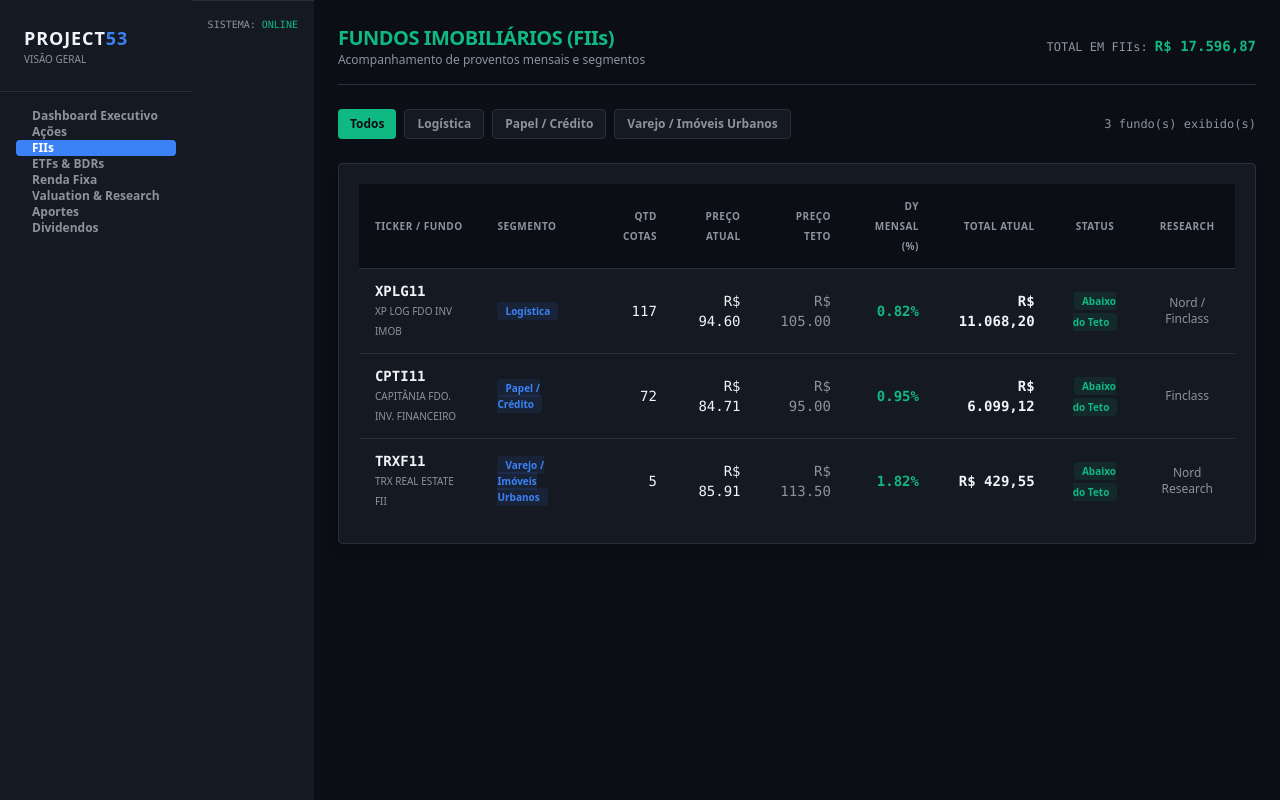
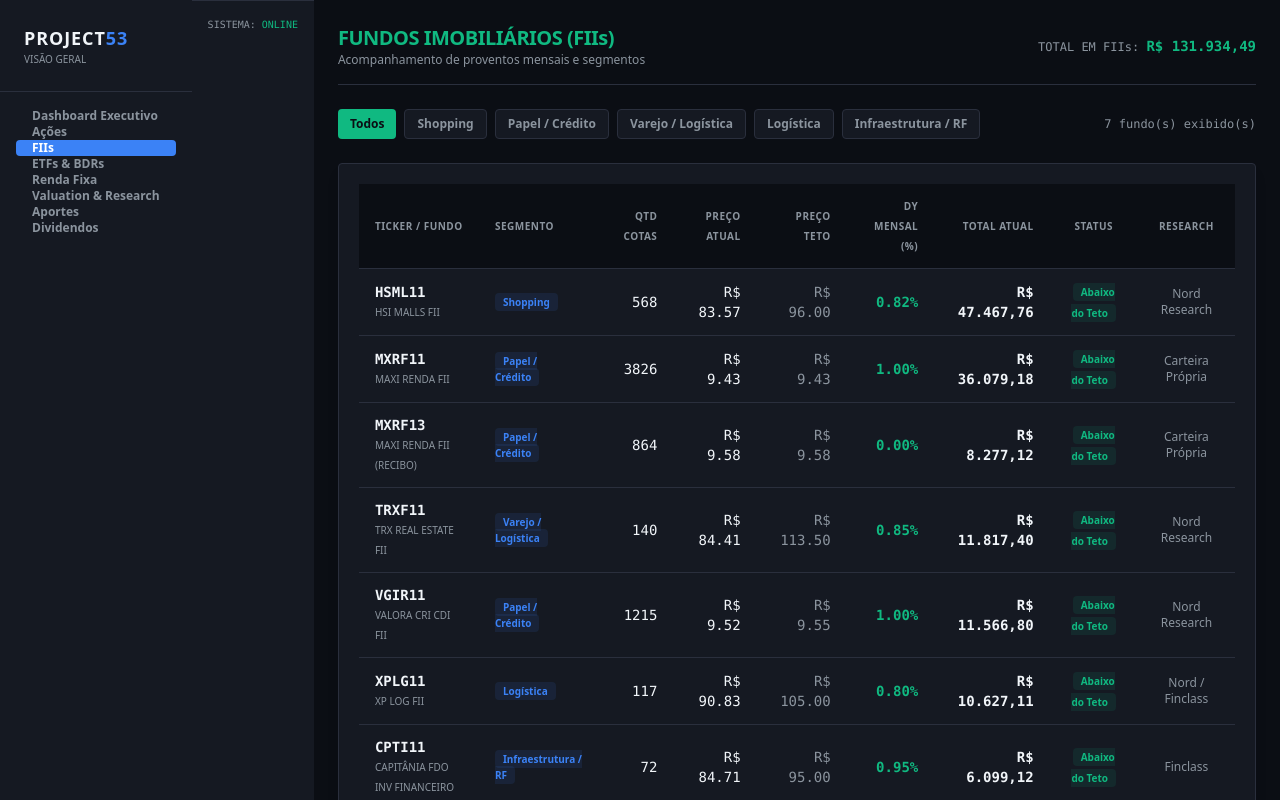
Before and after one commit to Andre-Marcelino-2026/aposentadoria53, a Next.js app: page /fiis in a window 1280 px wide. Built offline with nearby package versions, Linux system fonts and the light colour scheme.

Commit message:
Update portfolio.ts

```diff
--- a/src/data/portfolio.ts
+++ b/src/data/portfolio.ts
@@ -1,5 +1,5 @@
 // Base de Dados Unificada - Projeto Aposentadoria 53
-// Consolidação Total: B3 (06/08/2026) + Itaú + Nubank + TRXF11 (5 cotas)
+// Consolidação Total Exata: Exportação B3 + Itaú + Nubank
 
 export interface Acao {
   ticker: string;
@@ -25,7 +25,7 @@ export interface FII {
 
 export interface RendaFixa {
   nome: string;
-  tipo: 'Tesouro Direto' | 'CDB / RDB' | 'Fundo DI' | 'Previdência' | 'Caixinha/Cofrinho';
+  tipo: string;
   quantidade: number;
   valorAplicado: number;
   valorAtual: number;
@@ -51,158 +51,57 @@ export const userProfile: UserProfile = {
   },
 };
 
-// Carteira Real de Ações (Posição B3 06/08/2026)
+// Carteira Real de Ações, BDRs e ETFs de Renda Variável (Posição B3 Exata)
 export const portfolioAcoes: Acao[] = [
-  {
-    ticker: 'AXIA3',
-    nome: 'AXIA ENERGIA S.A. ON',
-    quantidade: 122,
-    precoAtual: 53.17,
-    precoTeto: 62.00,
-    categoria: 'Dividendos',
-    dy: 7.2,
-    research: 'Nord Research',
-  },
-  {
-    ticker: 'AXIA7',
-    nome: 'AXIA ENERGIA S.A. PNC',
-    quantidade: 32,
-    precoAtual: 52.93,
-    precoTeto: 60.00,
-    categoria: 'Dividendos',
-    dy: 7.5,
-    research: 'Nord Research',
-  },
-  {
-    ticker: 'B3SA3',
-    nome: 'B3 S.A. ON',
-    quantidade: 360,
-    precoAtual: 15.36,
-    precoTeto: 16.50,
-    categoria: 'Crescimento',
-    dy: 4.8,
-    research: 'Finclass',
-  },
-  {
-    ticker: 'BBSE3',
-    nome: 'BB SEGURIDADE ON',
-    quantidade: 103,
-    precoAtual: 40.96,
-    precoTeto: 36.00,
-    categoria: 'Dividendos',
-    dy: 8.9,
-    research: 'Nord Research',
-  },
-  {
-    ticker: 'BPAC11',
-    nome: 'BCO BTG PACTUAL UNIT',
-    quantidade: 142,
-    precoAtual: 56.15,
-    precoTeto: 58.00,
-    categoria: 'Crescimento',
-    dy: 2.5,
-    research: 'Nord Research / Finclass',
-  },
-  {
-    ticker: 'IRBR3',
-    nome: 'IRB BRASIL ON',
-    quantidade: 33,
-    precoAtual: 47.98,
-    precoTeto: 50.00,
-    categoria: 'Crescimento',
-    dy: 1.2,
-    research: 'Carteira Própria',
-  },
+  // Ações
+  { ticker: 'AXIA3', nome: 'AXIA ENERGIA S.A. ON', quantidade: 122, precoAtual: 53.17, precoTeto: 62.00, categoria: 'Dividendos', dy: 7.2, research: 'Nord Research' },
+  { ticker: 'AXIA7', nome: 'AXIA ENERGIA S.A. PNC', quantidade: 32, precoAtual: 52.93, precoTeto: 60.00, categoria: 'Dividendos', dy: 7.5, research: 'Nord Research' },
+  { ticker: 'B3SA3', nome: 'B3 S.A. ON', quantidade: 360, precoAtual: 15.36, precoTeto: 16.50, categoria: 'Crescimento', dy: 4.8, research: 'Finclass' },
+  { ticker: 'BBSE3', nome: 'BB SEGURIDADE ON', quantidade: 103, precoAtual: 40.96, precoTeto: 36.00, categoria: 'Dividendos', dy: 8.9, research: 'Nord Research' },
+  { ticker: 'BPAC11', nome: 'BCO BTG PACTUAL UNIT', quantidade: 142, precoAtual: 56.20, precoTeto: 58.00, categoria: 'Crescimento', dy: 2.5, research: 'Nord / Finclass' },
+  { ticker: 'IRBR3', nome: 'IRB BRASIL ON', quantidade: 33, precoAtual: 52.74, precoTeto: 50.00, categoria: 'Crescimento', dy: 1.2, research: 'Carteira Própria' },
+  { ticker: 'ITSA4', nome: 'ITAUSA S.A. PN', quantidade: 905, precoAtual: 13.51, precoTeto: 13.51, categoria: 'Dividendos', dy: 0.0, research: 'Carteira Própria' },
+  { ticker: 'KLBN3', nome: 'KLABIN S.A. ON', quantidade: 1769, precoAtual: 3.68, precoTeto: 3.68, categoria: 'Crescimento', dy: 0.0, research: 'Carteira Própria' },
+  { ticker: 'OIBR3', nome: 'OI S.A. ON', quantidade: 20, precoAtual: 0.12, precoTeto: 0.12, categoria: 'Crescimento', dy: 0.0, research: 'Carteira Própria' },
+  { ticker: 'PRIO3', nome: 'PRIO S.A. ON', quantidade: 175, precoAtual: 58.61, precoTeto: 58.61, categoria: 'Crescimento', dy: 0.0, research: 'Carteira Própria' },
+  { ticker: 'SHUL4', nome: 'SCHULZ S.A. PN', quantidade: 297, precoAtual: 4.48, precoTeto: 4.48, categoria: 'Crescimento', dy: 0.0, research: 'Carteira Própria' },
+  { ticker: 'TAEE11', nome: 'TAESA S.A. UNIT', quantidade: 143, precoAtual: 39.54, precoTeto: 39.54, categoria: 'Dividendos', dy: 0.0, research: 'Carteira Própria' },
+  // BDRs
+  { ticker: 'INBR32', nome: 'INTER CO INC BDR', quantidade: 70, precoAtual: 28.92, precoTeto: 28.92, categoria: 'Crescimento', dy: 0.0, research: 'Carteira Própria' },
+  // ETFs de Renda Variável / Cripto
+  { ticker: 'ACWI11', nome: 'TREND ETF ALL COUNTRIES', quantidade: 192, precoAtual: 17.25, precoTeto: 17.25, categoria: 'Crescimento', dy: 0.0, research: 'Carteira Própria' },
+  { ticker: 'BOVA11', nome: 'ISHARES IBOVESPA ETF', quantidade: 30, precoAtual: 172.04, precoTeto: 172.04, categoria: 'Crescimento', dy: 0.0, research: 'Carteira Própria' },
+  { ticker: 'DIVD11', nome: 'IT NOW IDIV RENDA ETF', quantidade: 40, precoAtual: 62.07, precoTeto: 62.07, categoria: 'Dividendos', dy: 0.0, research: 'Carteira Própria' },
+  { ticker: 'DIVO11', nome: 'IT NOW IDIV ETF', quantidade: 732, precoAtual: 126.44, precoTeto: 126.44, categoria: 'Dividendos', dy: 0.0, research: 'Carteira Própria' },
+  { ticker: 'HODL11', nome: 'INVESTO ETF BITCOIN', quantidade: 85, precoAtual: 55.33, precoTeto: 55.33, categoria: 'Crescimento', dy: 0.0, research: 'Carteira Própria' },
+  { ticker: 'IVVB11', nome: 'ISHARES S&P 500 ETF', quantidade: 20, precoAtual: 443.95, precoTeto: 443.95, categoria: 'Crescimento', dy: 0.0, research: 'Carteira Própria' },
 ];
 
-// Carteira Real de FIIs / Fundos (Posição B3 + 5 cotas TRXF11)
+// Carteira Real de FIIs / Fundos (Posição B3 Exata)
 export const portfolioFIIs: FII[] = [
-  {
-    ticker: 'XPLG11',
-    nome: 'XP LOG FDO INV IMOB',
-    quantidade: 117,
-    precoAtual: 94.60,
-    precoTeto: 105.00,
-    segmento: 'Logística',
-    dyMensal: 0.82,
-    research: 'Nord / Finclass',
-  },
-  {
-    ticker: 'CPTI11',
-    nome: 'CAPITÂNIA FDO. INV. FINANCEIRO',
-    quantidade: 72,
-    precoAtual: 84.71,
-    precoTeto: 95.00,
-    segmento: 'Papel / Crédito',
-    dyMensal: 0.95,
-    research: 'Finclass',
-  },
-  {
-    ticker: 'TRXF11',
-    nome: 'TRX REAL ESTATE FII',
-    quantidade: 5,
-    precoAtual: 85.91,
-    precoTeto: 113.50,
-    segmento: 'Varejo / Imóveis Urbanos',
-    dyMensal: 1.82,
-    research: 'Nord Research',
-  },
+  { ticker: 'HSML11', nome: 'HSI MALLS FII', quantidade: 568, precoAtual: 83.57, precoTeto: 96.00, segmento: 'Shopping', dyMensal: 0.82, research: 'Nord Research' },
+  { ticker: 'MXRF11', nome: 'MAXI RENDA FII', quantidade: 3826, precoAtual: 9.43, precoTeto: 9.43, segmento: 'Papel / Crédito', dyMensal: 1.00, research: 'Carteira Própria' },
+  { ticker: 'MXRF13', nome: 'MAXI RENDA FII (RECIBO)', quantidade: 864, precoAtual: 9.58, precoTeto: 9.58, segmento: 'Papel / Crédito', dyMensal: 0.00, research: 'Carteira Própria' },
+  { ticker: 'TRXF11', nome: 'TRX REAL ESTATE FII', quantidade: 140, precoAtual: 84.41, precoTeto: 113.50, segmento: 'Varejo / Logística', dyMensal: 0.85, research: 'Nord Research' },
+  { ticker: 'VGIR11', nome: 'VALORA CRI CDI FII', quantidade: 1215, precoAtual: 9.52, precoTeto: 9.55, segmento: 'Papel / Crédito', dyMensal: 1.00, research: 'Nord Research' },
+  { ticker: 'XPLG11', nome: 'XP LOG FII', quantidade: 117, precoAtual: 90.83, precoTeto: 105.00, segmento: 'Logística', dyMensal: 0.80, research: 'Nord / Finclass' },
+  { ticker: 'CPTI11', nome: 'CAPITÂNIA FDO INV FINANCEIRO', quantidade: 72, precoAtual: 84.71, precoTeto: 95.00, segmento: 'Infraestrutura / RF', dyMensal: 0.95, research: 'Finclass' },
 ];
 
-// Carteira Real de Renda Fixa / Caixa (Tesouro + Itaú + Nubank)
+// Carteira Real de Renda Fixa / Caixa (B3 + Itaú + Nubank)
 export const portfolioRendaFixa: RendaFixa[] = [
-  {
-    nome: 'Tesouro IPCA+ 2029',
-    tipo: 'Tesouro Direto',
-    quantidade: 10.05,
-    valorAplicado: 35029.13,
-    valorAtual: 38312.90,
-    vencimento: '15/05/2029',
-    instituicao: 'Nu Investimentos S.A. - CTVM',
-  },
-  {
-    nome: 'Caixinhas Nubank (RDB 100% CDI)',
-    tipo: 'Caixinha/Cofrinho',
-    quantidade: 1,
-    valorAplicado: 60494.73,
-    valorAtual: 60494.73,
-    vencimento: 'Liquidez Diária',
-    instituicao: 'Nubank',
-  },
-  {
-    nome: 'Tesouro IPCA+ 2032',
-    tipo: 'Tesouro Direto',
-    quantidade: 3.41,
-    valorAplicado: 10025.80,
-    valorAtual: 10038.28,
-    vencimento: '15/08/2032',
-    instituicao: 'XP Investimentos CCTVM S/A',
-  },
-  {
-    nome: 'Itaú Privilege DI',
-    tipo: 'Fundo DI',
-    quantidade: 1,
-    valorAplicado: 61326.32,
-    valorAtual: 61326.32,
-    vencimento: 'Liquidez Diária',
-    instituicao: 'Banco Itaú',
-  },
-  {
-    nome: 'Cofrinho Itaú (100% CDI)',
-    tipo: 'Caixinha/Cofrinho',
-    quantidade: 1,
-    valorAplicado: 7176.54,
-    valorAtual: 7176.54,
-    vencimento: 'Liquidez Diária',
-    instituicao: 'Banco Itaú',
-  },
-  {
-    nome: 'Previdência Itaú (Acompanha CDI)',
-    tipo: 'Previdência',
-    quantidade: 1,
-    valorAplicado: 1044.97,
-    valorAtual: 1044.97,
-    vencimento: 'Longo Prazo',
-    instituicao: 'Banco Itaú',
-  },
+  // Títulos e ETFs Custodiados na B3 (XP / NuInvest)
+  { nome: 'Tesouro IPCA+ 2029', tipo: 'Tesouro Direto', quantidade: 10.05, valorAplicado: 35029.13, valorAtual: 38312.90, vencimento: '15/05/2029', instituicao: 'NU INVESTIMENTOS S.A.' },
+  { nome: 'Tesouro IPCA+ 2032', tipo: 'Tesouro Direto', quantidade: 3.41, valorAplicado: 10025.80, valorAtual: 10038.28, vencimento: '15/08/2032', instituicao: 'XP INVESTIMENTOS' },
+  { nome: 'CDB ITAU B255HRWE', tipo: 'CDB B3', quantidade: 1, valorAplicado: 7313.02, valorAtual: 7313.02, vencimento: '14/10/2030', instituicao: 'XP INVESTIMENTOS' },
+  { nome: 'CDB ITAU 726BONEG', tipo: 'CDB B3', quantidade: 1, valorAplicado: 10097.42, valorAtual: 10097.42, vencimento: '21/07/2031', instituicao: 'XP INVESTIMENTOS' },
+  { nome: 'B5P211 (ETF Renda Fixa)', tipo: 'ETF RF', quantidade: 52, valorAplicado: 5694.52, valorAtual: 5694.52, vencimento: 'Indeterminado', instituicao: 'XP INVESTIMENTOS' },
+
+  // Saldos Bancários (Nubank)
+  { nome: 'Caixinhas Nubank (RDB)', tipo: 'Caixinha/Cofrinho', quantidade: 1, valorAplicado: 60494.73, valorAtual: 60494.73, vencimento: 'Liquidez Diária', instituicao: 'Nubank' },
+
+  // Saldos Bancários (Itaú)
+  { nome: 'Itaú Privilege DI', tipo: 'Fundo DI', quantidade: 1, valorAplicado: 61326.32, valorAtual: 61326.32, vencimento: 'Liquidez Diária', instituicao: 'Banco Itaú' },
+  { nome: 'Cofrinho Itaú (100% CDI)', tipo: 'Caixinha/Cofrinho', quantidade: 1, valorAplicado: 7176.54, valorAtual: 7176.54, vencimento: 'Liquidez Diária', instituicao: 'Banco Itaú' },
+  { nome: 'Previdência Itaú', tipo: 'Previdência', quantidade: 1, valorAplicado: 1044.97, valorAtual: 1044.97, vencimento: 'Longo Prazo', instituicao: 'Banco Itaú' },
 ];
```
